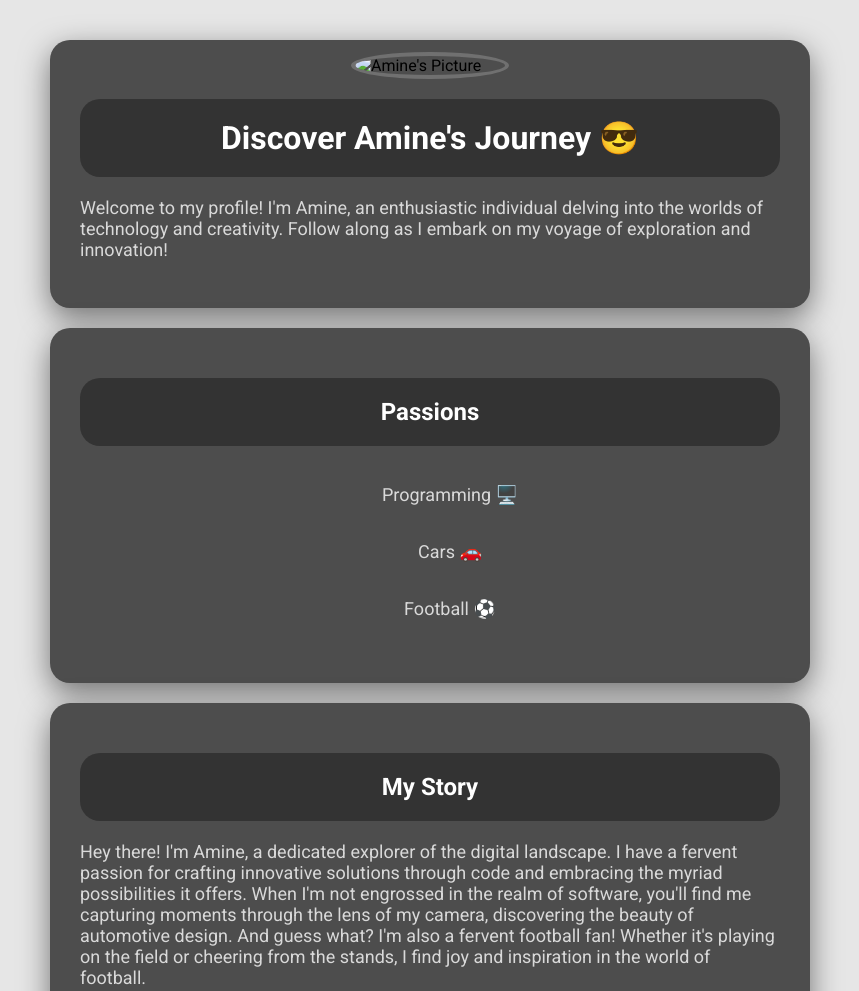
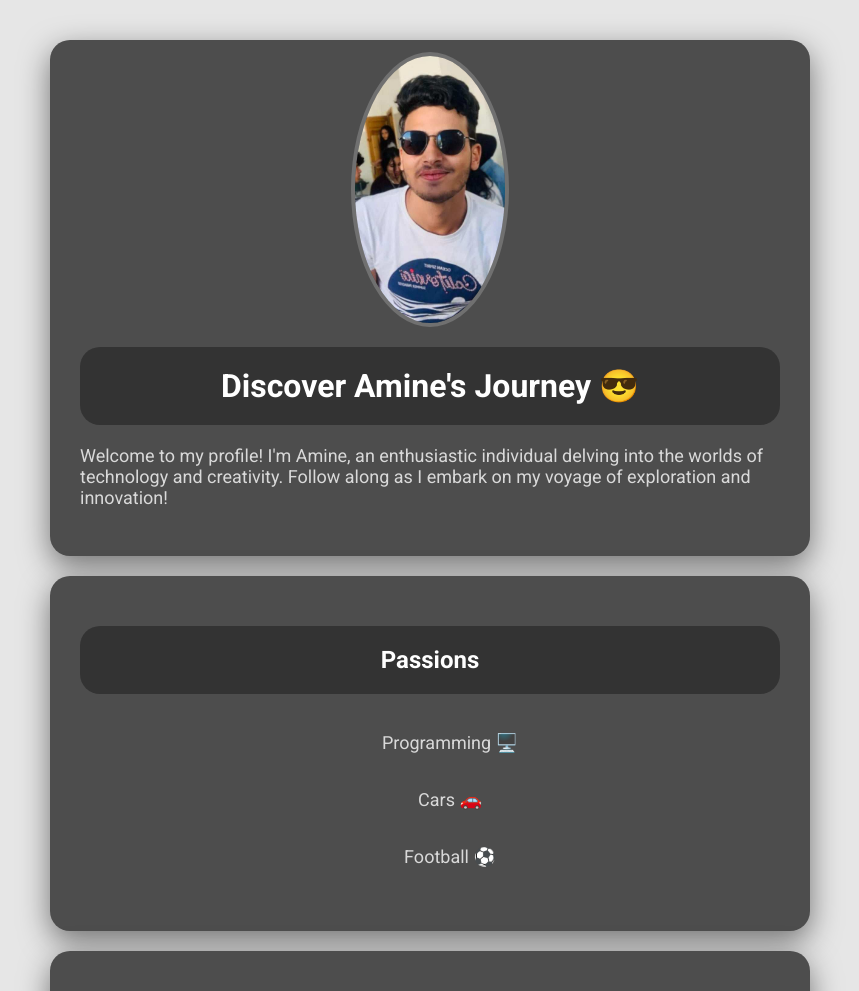
Before and after one commit to amineha555/amine, a plain HTML site: page index.html in a window 1280 px wide. Shown: the top 991 px of the page, without its empty margins (210-1069 px from the left). Drawn offline with Linux system fonts and the light colour scheme.

Commit message:
Update index.html

```diff
--- a/index.html
+++ b/index.html
@@ -13,7 +13,7 @@
 <div class="container">
     <div class="white-card">
         <div class="profile-image">
-            <img id="profile-img" src="alpha/images/336.jpg" alt="Amine's Picture">
+            <img id="profile-img" src="images/336.jpg" alt="Amine's Picture">
         </div>
         <div id="profile" class="profile-info">
             <h1 id="animated">Discover Amine's Journey <span>&#128526;</span></h1>
```
